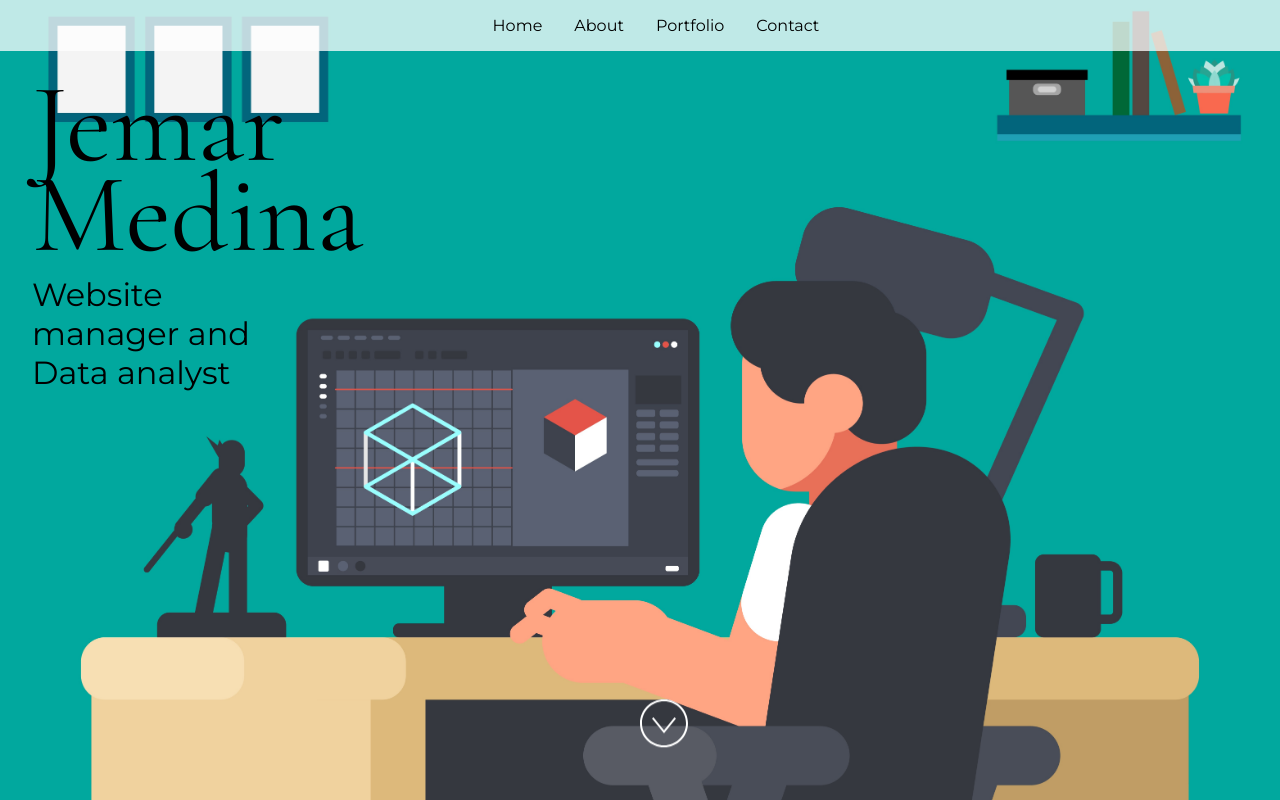
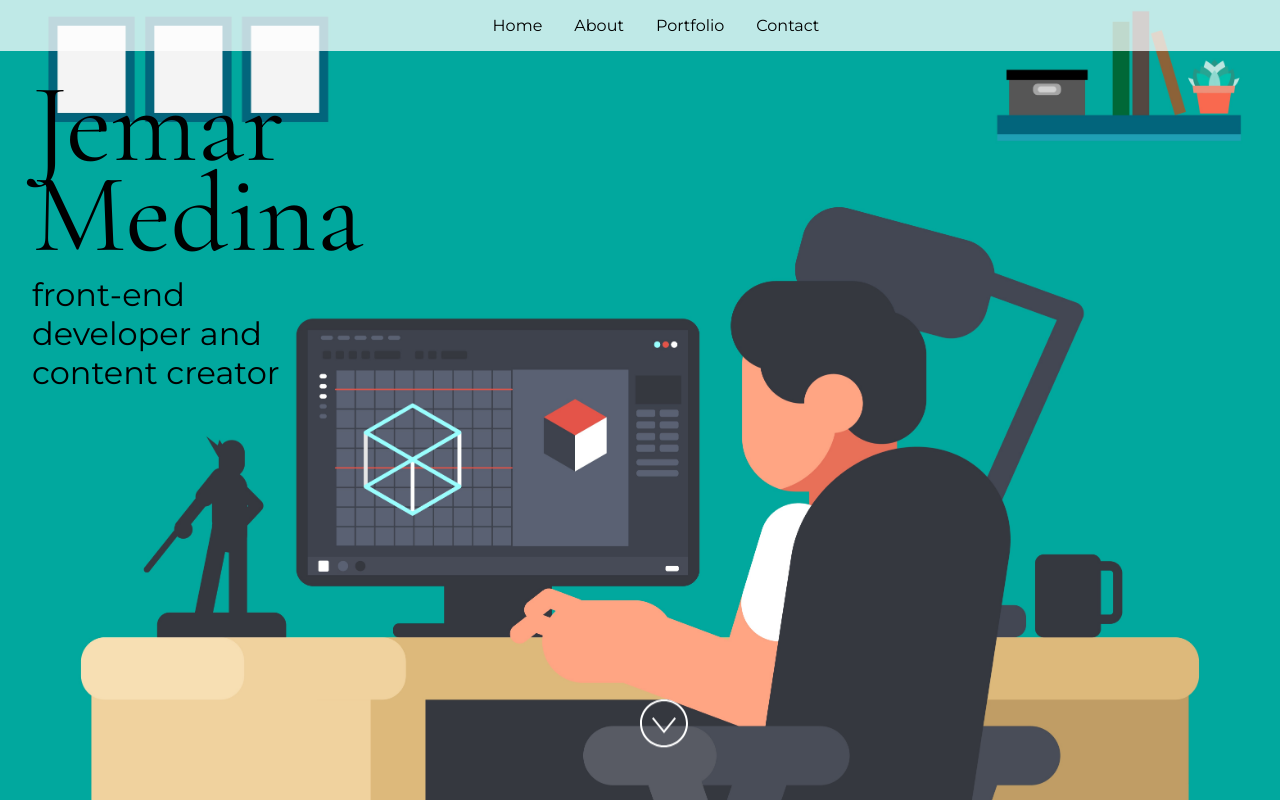
Before and after one commit to jmedina0126/JS-codespace-portfolio, a React (Vite) app: page / in a window 1280 px wide. Built offline with nearby package versions, Linux system fonts and the light colour scheme.

Commit message:
Update App.jsx and About.jsx

```diff
--- a/src/App.jsx
+++ b/src/App.jsx
@@ -25,7 +25,7 @@ import "./styles.css";
  */
 const siteProps = {
   name: "Jemar Medina",
-  title: "Website manager and Data analyst",
+  title: "front-end developer and content creator",
   email: "j.medina0126@gmail.com",
   gitHub: "https://github.com/jmedina0126/",
   linkedIn: "https://www.linkedin.com/in/jemar-medina/",
--- a/src/Components/About.jsx
+++ b/src/Components/About.jsx
@@ -24,7 +24,7 @@ const imageAltText = "purple and blue abstract background";
  * Sort description that expands on your title on the Home component.
  */
 const description =
-  "As a website manager and data analyst, I bring a unique blend of technical expertise and organizational skills to drive innovation and deliver effective solutions. With two years of experience in the tech industry and a background as a self-taught web developer, I am committed to continuous learning and making a positive impact. In my previous role as a Datix Support Administrator, I efficiently managed administrative tasks, ensuring data integrity and system reliability. With a focus on user-centric design and JavaScript development, I gained insights into scalable, user-friendly applications. Beyond technical skills, my background as an arborist and hospitality experience have provided a well-rounded perspective, allowing me to approach problems creatively. I am expanding my expertise in SQL through mentorship with a senior Data Engineer. I am passionate about using my technical and administrative skills to contribute to meaningful projects and make a positive impact in the world.";
+  "As a Front-End Developer and Content Creator, I bring a distinctive fusion of creative flair and technical proficiency, enriched by my background as a Data Analyst and Website Manager. With a foundation rooted in two years of tech industry experience and self-driven web development, my commitment to continual growth and positive contribution is unwavering. In my tenure as a Datix Support Administrator, I not only ensured the seamless operation and data integrity of systems but also harnessed my skills in user-centric design and JavaScript to develop scalable, intuitive applications. My journey extends beyond the realm of tech; having worked in both the education and the healthcare sector, I've cultivated a diverse and innovative approach to problem-solving. This varied experience allows me to view challenges through a unique lens, infusing creativity into every solution. Currently, I'm enhancing writing capabilities by writing a blog based on my learning over teh years and to fortify my current learning. As a Front-End Developer, my goal is to blend this rich tapestry of experiences to create compelling, engaging content and robust, user-friendly web applications. I am passionate about leveraging my blend of analytical prowess and creative energy to contribute to impactful projects, driving change and leaving a positive imprint in the digital landscape.";
 
 /**
  * List of some of skills or technologies you work on, are learning,
@@ -37,6 +37,10 @@ const skillsList = [
   "Focus group testing",
   "Mobile user interfaces",
   "Graphic design",
+  "content creation",
+  "SEO and web accessibility",
+  "Html, css, javascript",
+
 ];
 
 /**
@@ -53,8 +57,9 @@ const About = () => {
       <img className="background" src={image} alt={imageAltText} />
       <div
         style={{
-          backgroundColor: "white",
+          backgroundColor: "rgba(255, 255, 255, 0.6)",
           width: "50%",
+          borderRadius: "1rem",
           padding: "4rem",
           margin: "3rem auto",
           textAlign: "center",
```
